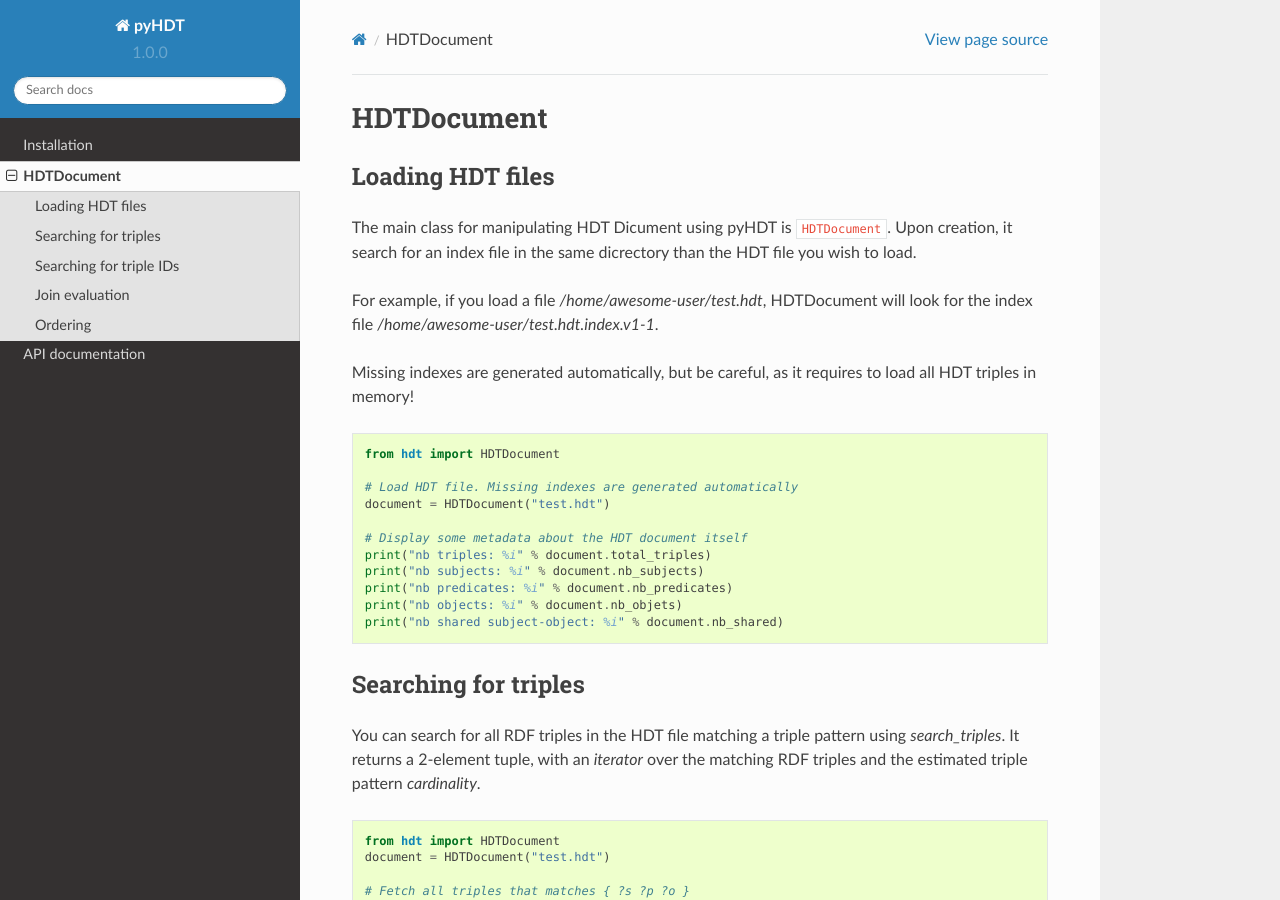
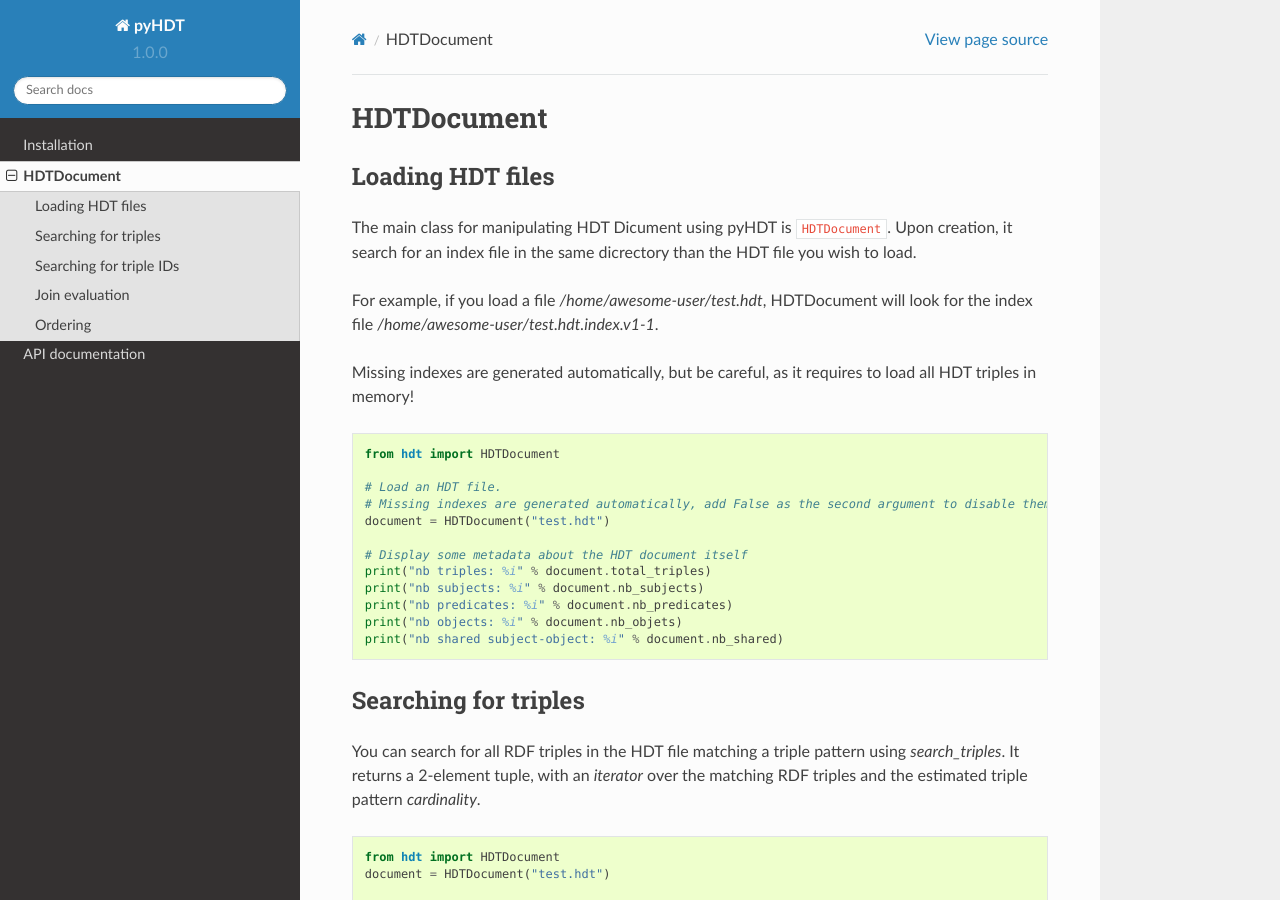
Before and after one commit to RDFLib/rdflib-hdt, a Sphinx documentation site: the page built from docs/source/hdtdocument.rst, in a window 1280 px wide and 900 px high. Built offline with Sphinx 7.4.7 and the Read the Docs theme 2.0.0, drawn with Linux system fonts in a browser that asks for light colours.

Commit message:
update doc

```diff
--- a/README.rst
+++ b/README.rst
@@ -51,7 +51,8 @@ Getting started
 
     from hdt import HDTDocument
 
-     # Load an HDT file. Missing indexes are generated automatically
+    # Load an HDT file.
+    # Missing indexes are generated automatically, add False as the second argument to disable them
     document = HDTDocument("test.hdt")
 
     # Display some metadata about the HDT document itself
--- a/docs/source/hdtdocument.rst
+++ b/docs/source/hdtdocument.rst
@@ -16,7 +16,8 @@ Missing indexes are generated automatically, but be careful, as it requires to l
 
   from hdt import HDTDocument
 
-  # Load HDT file. Missing indexes are generated automatically
+  # Load an HDT file.
+  # Missing indexes are generated automatically, add False as the second argument to disable them
   document = HDTDocument("test.hdt")
 
   # Display some metadata about the HDT document itself
```
Also changed, not shown: README.md (+2 -1 lines).
